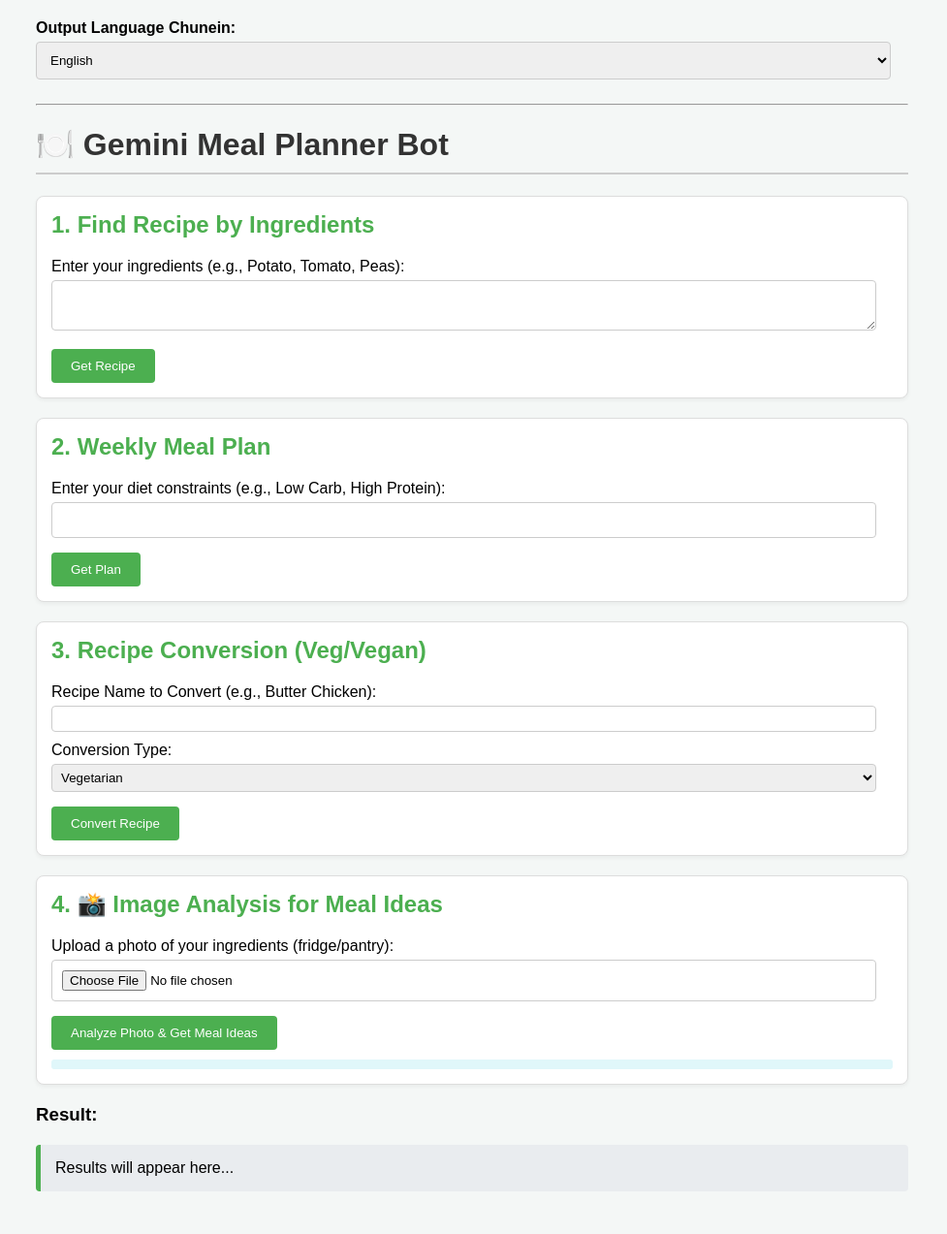
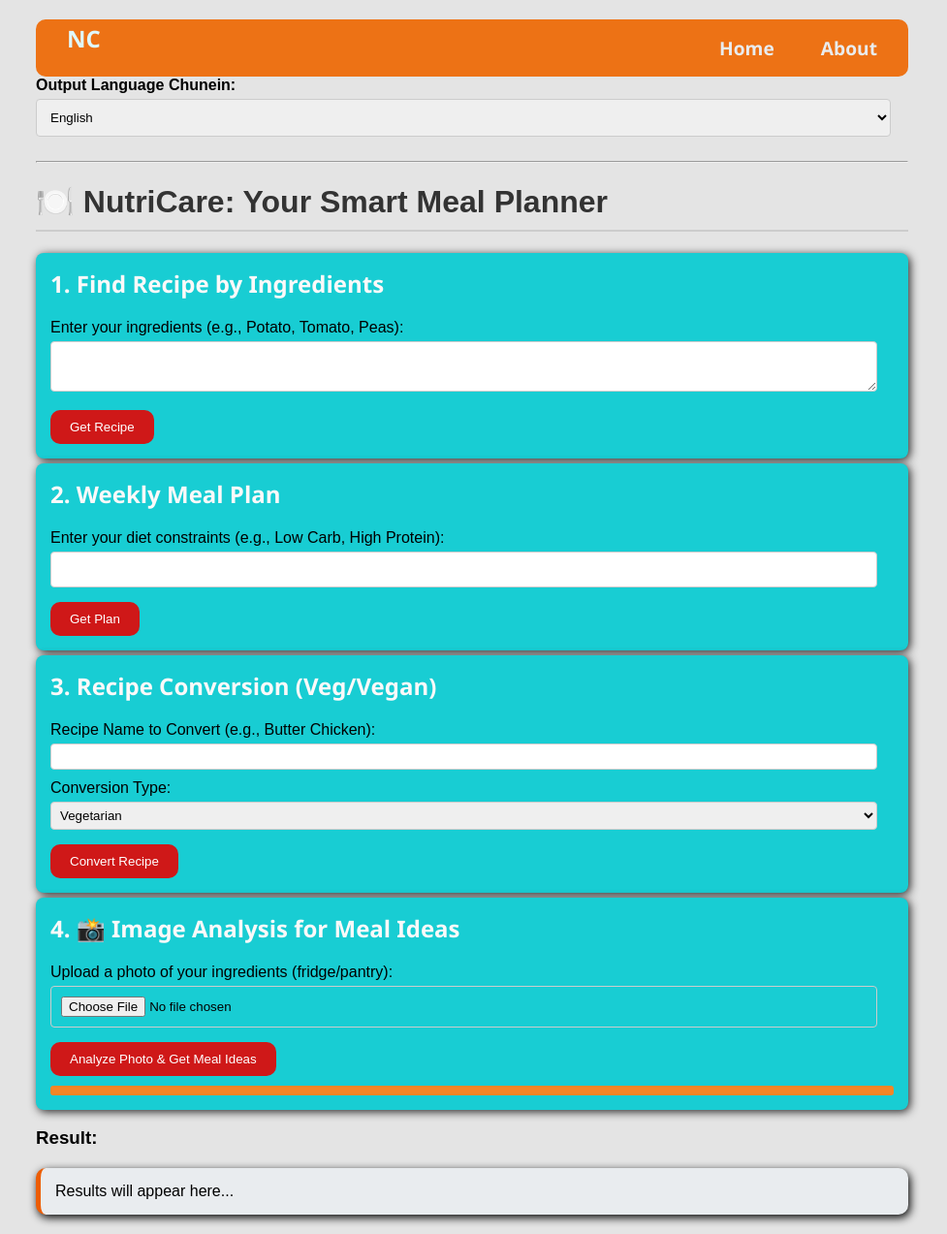
Before and after one commit to sachinrawat6264384464/Meal-Planner-Bot, a Flask app: page / in a window 1280 px wide. Shown: the whole page at 97% size, without its empty margins (153-1130 px from the left). Before the commit the page ends 1229 px from the top, so only its background shows below. Run offline with Flask 3, Linux system fonts and the light colour scheme.

Commit message:
i am adding one more page name is about html pge and change ui inteface

```diff
--- a/backend/app.py
+++ b/backend/app.py
@@ -118,8 +118,13 @@
 # --- Flask Routes ---
 
 @app.route('/')
+def about():
+    return render_template('index.html')
+
+
+@app.route('/about/')
 def home():
-    return render_template('index.html')
+    return render_template('about.html')
 
 @app.route('/api/get_recipe', methods=['POST'])
 def get_recipe_api():
--- a/backend/templates/index.html
+++ b/backend/templates/index.html
@@ -2,7 +2,7 @@
 <html lang="en">
 <head>
     <meta charset="UTF-8">
-    <title>Gemini Meal Planner Bot</title>
+    <title>NutriCare: Your Smart Meal Planner</title>
     <style>
         /* CSS Updated for better look and consistency */
         body {
@@ -10,25 +10,73 @@
             max-width: 900px;
             margin: 0 auto;
             padding: 20px;
-            background-color: #f4f7f6;
+            background-color: #e4e4e4;
+
         }
+
+        nav{
+        width: 100%;
+        height: auto;
+        background-color: rgb(237, 114, 21);
+        display: flex;
+        align-items: center;
+        justify-content: space-between;
+        border-radius: 10px;
+        }
+        nav h2{
+        color: #e0f7fa;
+        margin-left: 2rem;
+        }
+        .menu{
+        margin-right: 2rem;
+        }
+        .menu ul {
+       gap: 3rem;
+        display: flex;
+        align-items: center;
+        justify-content: space-between;
+
+        }
+        .menu ul li {
+      list-style: none;
+
+
+        }
+        .menu ul li a {
+        text-decoration: none;
+        color: #e9ecef;
+        font-size: 1.2rem;
+        font-weight: 700;
+        font-family: 'Segoe UI', Tahoma, Geneva, Verdana, sans-serif;
+        }
+         .menu ul li a:hover{
+         color: #cf1818;
+         border-bottom: 2px solid black;
+
+         }
         h1 { color: #333; border-bottom: 2px solid #ccc; padding-bottom: 10px; }
-        h2 { color: #4CAF50; margin-top: 0; }
+        h2 { color: #fcf9f9; margin-top: 0;   font-family:'Segoe UI', Tahoma, Geneva, Verdana, sans-serif ;}
         .feature-box {
-            border: 1px solid #ddd;
-            background-color: #fff;
+            border: none;
+            background-color: #18cdd3;
             padding: 15px;
-            margin-bottom: 20px;
+            margin-bottom: 5px;
             border-radius: 8px;
-            box-shadow: 0 2px 4px rgba(0,0,0,0.05);
+            box-shadow: 2px 2px 10px rgb(41, 40, 40);
+
+
+        }
+        .feature-box:hover{
+        background-color: #f48626;
+
         }
         button {
             padding: 10px 20px;
-            background-color: #4CAF50;
+            background-color: #cf1818;
             color: white;
             border: none;
             cursor: pointer;
-            border-radius: 4px;
+            border-radius: 10px;
             margin-top: 10px;
         }
         button:hover { background-color: #45a049; }
@@ -46,21 +94,31 @@
             white-space: pre-wrap;
             background-color: #e9ecef;
             padding: 15px;
-            border-radius: 4px;
-            border-left: 5px solid #4CAF50;
+            border-radius: 10px;
+            border-left: 5px solid #ed5d03;
+            box-shadow: 2px 3px 10px black;
         }
         #ingredients_display {
             font-size: 0.9em;
-            color: #007bff;
+            color: #edeff1;
             margin-top: 10px;
             padding: 5px;
-            background-color: #e0f7fa;
+            background-color: #f48626;
             border-radius: 3px;
         }
     </style>
 </head>
 <body>
+    <nav>
+      <h2>NC</h2>
+      <div class="menu">
+        <ul>
+            <li><a href="/">Home</a></li>
+            <li><a href="/about">About</a></li>
+        </ul>
+      </div>
 
+    </nav>
     <div style="margin-bottom: 20px;">
         <label for="output_language" style="font-weight: bold;">Output Language Chunein:</label>
         <select id="output_language">
@@ -70,7 +128,7 @@
     </div>
     <hr>
 
-    <h1>🍽️ Gemini Meal Planner Bot</h1>
+    <h1>🍽️ NutriCare: Your Smart Meal Planner</h1>
 
     <div class="feature-box">
         <h2>1. Find Recipe by Ingredients</h2>
```
Also changed, not shown: backend/templates/about.html (added, +102 -0 lines), backend/templates/download.jpg (added).
